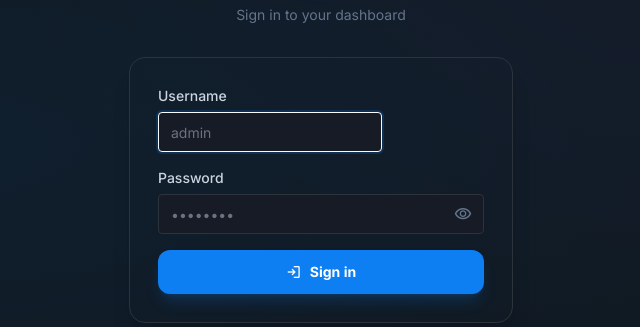
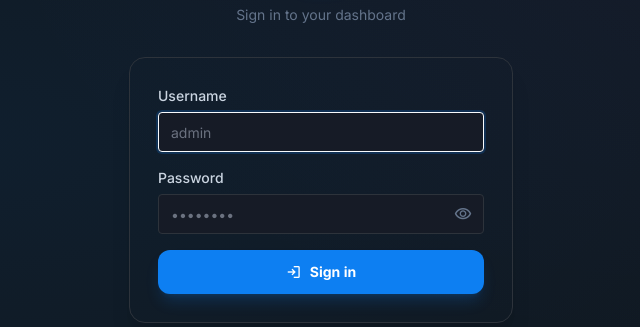
Before and after one commit to lenkie-code/agents-gateway, a Python web app: template src/agent_gateway/dashboard/templates/dashboard/login.html in a window 1280 px wide. Shown: the part 256-583 px from the top of the page, without its empty margins (319-959 px from the left). Run offline with Jinja, Linux system fonts and the light colour scheme; the template is opened without the code that fills it, so the values that code supplies are empty; some libraries are stand-ins or nearby versions.

Commit message:
fix: match username and password input widths on login page
The app.css rule input[type=text].input sets width:14rem which
overrides Tailwind's w-full on the username field. Add a login-page
scoped CSS override to restore full-width behavior.

```diff
--- a/src/agent_gateway/dashboard/templates/dashboard/login.html
+++ b/src/agent_gateway/dashboard/templates/dashboard/login.html
@@ -203,6 +203,8 @@
 <style>
   /* Override Tailwind forms plugin base reset which injects after linked CSS */
   .input { background-color: var(--color-surface) !important; color: var(--color-text) !important; }
+  /* Override app.css input[type="text"].input { width: 14rem } which breaks full-width login inputs */
+  input[type="text"].input { width: 100%; display: block; }
   .input:-webkit-autofill,
   .input:-webkit-autofill:hover,
   .input:-webkit-autofill:focus {
```
